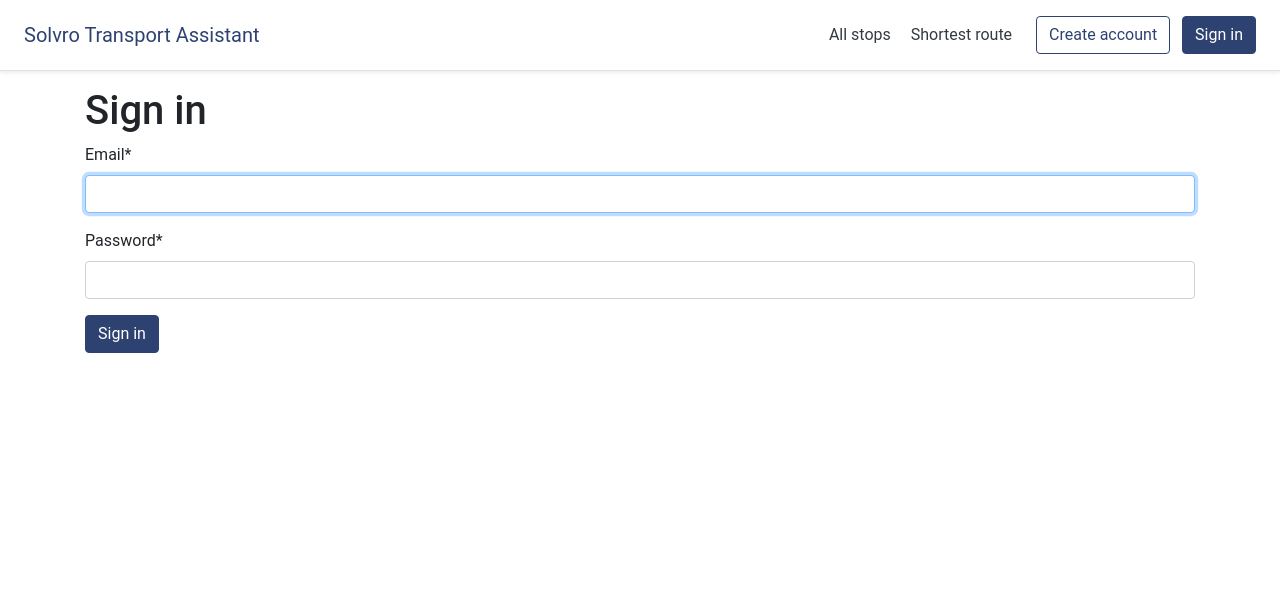
After one commit to pawelkolman/SolvroTransportAssistant, a Django app: page /signin in a window 1280 px wide. The commit adds this page. Shown: the top 593 px of the page. Run offline with Django 3.2, Linux system fonts and the light colour scheme; some libraries are stand-ins or nearby versions.

Commit message:
add sign in feature

```diff
--- a/SolvroTransportAssistant/urls.py
+++ b/SolvroTransportAssistant/urls.py
@@ -21,5 +21,6 @@ urlpatterns = [
     path('admin/', admin.site.urls),
     path('', views.home, name='home'),
     path('signup', views.signup, name='signup'),
+    path('signin', views.signin, name='signin'),
     path('signout', views.signout, name='signout'),
 ]
--- a/main/templates/main/base.html
+++ b/main/templates/main/base.html
@@ -18,7 +18,7 @@
 
   <body>
     <div class="d-flex flex-column flex-md-row align-items-center p-3 px-md-4 mb-3 bg-white border-bottom shadow-sm">
-      <h5 class="my-0 mr-md-auto font-weight-normal">Solvro Transport Assistant</h5>
+      <h5 class="my-0 mr-md-auto font-weight-normal"><a href="{% url 'home' %}">Solvro Transport Assistant</a></h5>
       <nav class="my-2 my-md-0 mr-md-3">
         <a class="p-2 text-dark" href="#">All stops</a>
         <a class="p-2 text-dark" href="#">Shortest route</a>
@@ -30,7 +30,7 @@
 
         {% else %}
         <a class="btn btn-outline-primary mr-2" href="{% url 'signup' %}">Create account</a>
-        <a class="btn btn-primary" href="#">Sign in</a>
+        <a class="btn btn-primary" href="{% url 'signin' %}">Sign in</a>
 
         {% endif %}
       </nav>
--- /dev/null
+++ b/main/templates/main/signin.html
@@ -0,0 +1,17 @@
+{% extends 'main/base.html' %}
+{% block title %}Sign in{% endblock %}
+
+{% block content %}
+
+<h1>Sign in</h1>
+
+<h2>{{ error }}</h2>
+
+{% load crispy_forms_tags %}
+<form method="post">
+  {% csrf_token %}
+  {{ form|crispy }}
+  <button type="submit" class="btn btn-primary">Sign in</button>
+</form>
+
+{% endblock %}
--- a/main/views.py
+++ b/main/views.py
@@ -1,8 +1,9 @@
 from django.shortcuts import render, redirect
-from users.forms import CustomUserCreationForm
+from users.forms import CustomUserCreationForm, CustomUserAuthenticationForm
 from users.models import CustomUser
 from django.db import IntegrityError
 from django.contrib.auth import login, logout, authenticate
+from django.contrib.auth.decorators import login_required
 
 
 def home(request):
@@ -15,8 +16,8 @@ def signup(request):
     else:
         # validate data
         try:
-            # add a new user
-            user = CustomUser.objects.create_user(email=request.POST['email'], password=request.POST['password'])
+        # add a new user
+            user = CustomUser.objects.create_user(email=request.POST.get('email'), password=request.POST.get('password'))
             user.save()
             login(request, user)
             return redirect('home')
@@ -24,6 +25,22 @@ def signup(request):
             # account with that email already exists
             return render(request, 'main/signup.html', {'form':CustomUserCreationForm(), 'error':'Account with that email already exists.'})
 
+def signin(request):
+    if request.method == 'GET':
+        # show sign in form
+        return render(request, 'main/signin.html', {'form':CustomUserAuthenticationForm()})
+    else:
+        # validate data
+        user = authenticate(request, email=request.POST.get('email'), password=request.POST.get('password'))
+        if user is None:
+            # no user found
+            return render(request, 'main/signin.html', {'form':CustomUserAuthenticationForm(), 'error':'Username or password is wrong.'})
+        else:
+            # data is correct
+            login(request, user)
+            return redirect('home')
+
+@login_required
 def signout(request):
     if request.method == 'POST':
         logout(request)
--- a/users/forms.py
+++ b/users/forms.py
@@ -1,4 +1,4 @@
-from django.contrib.auth.forms import UserCreationForm, UserChangeForm
+from django.contrib.auth.forms import UserCreationForm, UserChangeForm, AuthenticationForm
 
 from .models import CustomUser
 
@@ -16,4 +16,13 @@ class CustomUserChangeForm(UserChangeForm):
 
     class Meta:
         model = CustomUser
-        fields = ('email',)
+        fields = ['email', 'password']
+
+
+class CustomUserAuthenticationForm(UserCreationForm):
+    password1 = None
+    password2 = None
+
+    class Meta(UserCreationForm):
+        model = CustomUser
+        fields = ['email', 'password']
```
Also changed, not shown: db.sqlite3.
